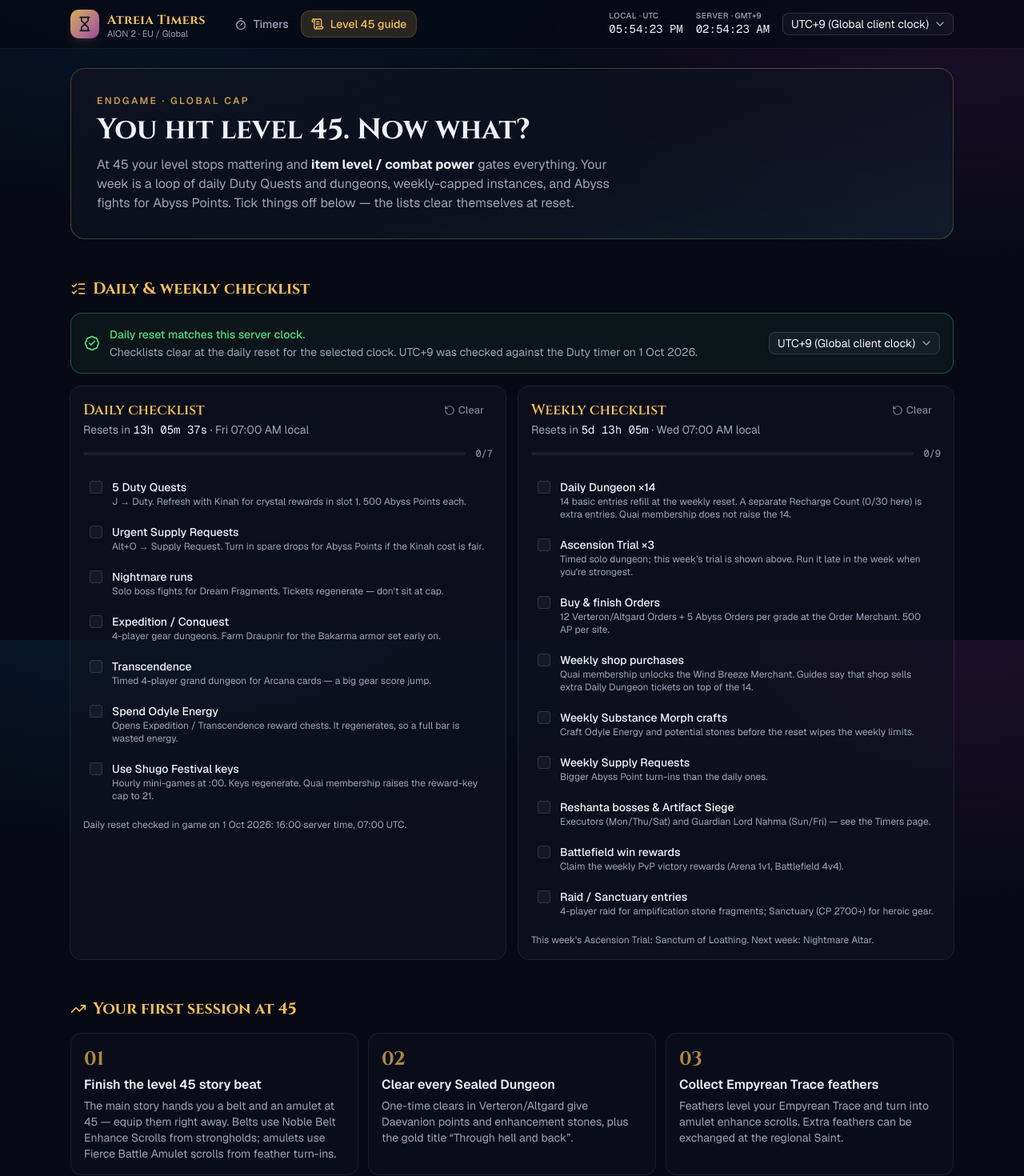
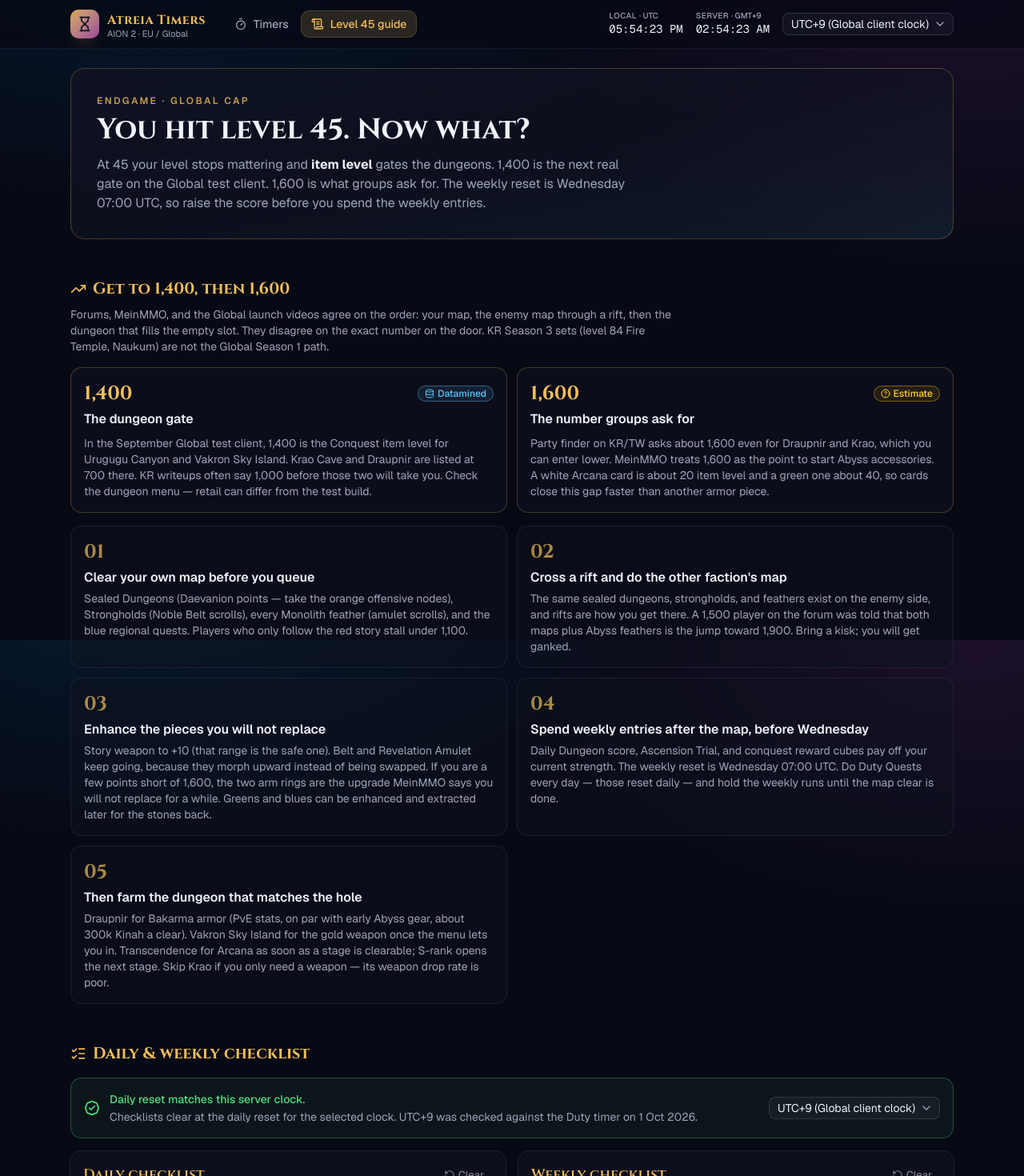
Before and after one commit to hawikk/aion2-timers, a Next.js app: page /guide in a window 1280 px wide. Shown: the top 1470 px of the page at 80% size. Built offline with nearby package versions, Linux system fonts and the light colour scheme.

Commit message:
Add the 1400 and 1600 gear-score section to the level 45 guide.

```diff
--- a/src/app/guide/page.tsx
+++ b/src/app/guide/page.tsx
@@ -11,6 +11,8 @@
   ENHANCE_RULES,
   FIRST_STEPS,
   GEAR_PATH,
+  GS_STEPS,
+  GS_TARGETS,
   GUIDE_SOURCES,
 } from "@/data/guide";
 
@@ -35,11 +37,41 @@
         <p className="text-xs font-semibold uppercase tracking-[0.2em] text-gold/80">Endgame · Global cap</p>
         <h1 className="mt-2 font-display text-3xl font-bold sm:text-4xl">You hit level 45. Now what?</h1>
         <p className="mt-3 max-w-2xl text-sm text-muted-foreground sm:text-base">
-          At 45 your level stops mattering and <strong className="text-foreground">item level / combat power</strong>{" "}
-          gates everything. Your week is a loop of daily Duty Quests and dungeons, weekly-capped instances, and Abyss
-          fights for Abyss Points. Tick things off below — the lists clear themselves at reset.
+          At 45 your level stops mattering and <strong className="text-foreground">item level</strong> gates the
+          dungeons. 1,400 is the next real gate on the Global test client. 1,600 is what groups ask for. The weekly
+          reset is Wednesday 07:00 UTC, so raise the score before you spend the weekly entries.
         </p>
       </header>
+
+      <section className="flex flex-col gap-4">
+        <SectionTitle icon={TrendingUp}>Get to 1,400, then 1,600</SectionTitle>
+        <p className="-mt-2 max-w-3xl text-sm text-muted-foreground">
+          Forums, MeinMMO, and the Global launch videos agree on the order: your map, the enemy map through a rift,
+          then the dungeon that fills the empty slot. They disagree on the exact number on the door. KR Season 3 sets
+          (level 84 Fire Temple, Naukum) are not the Global Season 1 path.
+        </p>
+        <div className="grid gap-3 lg:grid-cols-2">
+          {GS_TARGETS.map((target) => (
+            <div key={target.score} className="rounded-xl border border-gold/25 bg-card/70 p-4">
+              <div className="flex items-center justify-between gap-3">
+                <p className="font-display text-2xl font-bold text-gold">{target.score}</p>
+                <ConfidenceBadge confidence={target.confidence} />
+              </div>
+              <h3 className="mt-1 font-semibold">{target.title}</h3>
+              <p className="mt-2 text-sm text-muted-foreground">{target.body}</p>
+            </div>
+          ))}
+        </div>
+        <ol className="grid gap-3 md:grid-cols-2">
+          {GS_STEPS.map((step, i) => (
+            <li key={step.title} className="rounded-xl border border-border/70 bg-card/60 p-4">
+              <span className="font-display text-2xl font-bold text-gold/70">{String(i + 1).padStart(2, "0")}</span>
+              <h3 className="mt-1 font-semibold">{step.title}</h3>
+              <p className="mt-1 text-sm text-muted-foreground">{step.body}</p>
+            </li>
+          ))}
+        </ol>
+      </section>
 
       <section className="flex flex-col gap-4">
         <SectionTitle icon={ListChecks}>Daily &amp; weekly checklist</SectionTitle>
--- a/src/data/guide.ts
+++ b/src/data/guide.ts
@@ -93,6 +93,52 @@
   },
 ];
 
+export interface GearScoreTarget {
+  score: string;
+  title: string;
+  confidence: Confidence;
+  body: string;
+}
+
+/** What 1,400 and 1,600 mean on the Global launch, and the order that gets there. */
+export const GS_TARGETS: GearScoreTarget[] = [
+  {
+    score: "1,400",
+    title: "The dungeon gate",
+    confidence: "datamined",
+    body: "In the September Global test client, 1,400 is the Conquest item level for Urugugu Canyon and Vakron Sky Island. Krao Cave and Draupnir are listed at 700 there. KR writeups often say 1,000 before those two will take you. Check the dungeon menu — retail can differ from the test build.",
+  },
+  {
+    score: "1,600",
+    title: "The number groups ask for",
+    confidence: "estimate",
+    body: "Party finder on KR/TW asks about 1,600 even for Draupnir and Krao, which you can enter lower. MeinMMO treats 1,600 as the point to start Abyss accessories. A white Arcana card is about 20 item level and a green one about 40, so cards close this gap faster than another armor piece.",
+  },
+];
+
+export const GS_STEPS: { title: string; body: string }[] = [
+  {
+    title: "Clear your own map before you queue",
+    body: "Sealed Dungeons (Daevanion points — take the orange offensive nodes), Strongholds (Noble Belt scrolls), every Monolith feather (amulet scrolls), and the blue regional quests. Players who only follow the red story stall under 1,100.",
+  },
+  {
+    title: "Cross a rift and do the other faction's map",
+    body: "The same sealed dungeons, strongholds, and feathers exist on the enemy side, and rifts are how you get there. A 1,500 player on the forum was told that both maps plus Abyss feathers is the jump toward 1,900. Bring a kisk; you will get ganked.",
+  },
+  {
+    title: "Enhance the pieces you will not replace",
+    body: "Story weapon to +10 (that range is the safe one). Belt and Revelation Amulet keep going, because they morph upward instead of being swapped. If you are a few points short of 1,600, the two arm rings are the upgrade MeinMMO says you will not replace for a while. Greens and blues can be enhanced and extracted later for the stones back.",
+  },
+  {
+    title: "Spend weekly entries after the map, before Wednesday",
+    body: "Daily Dungeon score, Ascension Trial, and conquest reward cubes pay off your current strength. The weekly reset is Wednesday 07:00 UTC. Do Duty Quests every day — those reset daily — and hold the weekly runs until the map clear is done.",
+  },
+  {
+    title: "Then farm the dungeon that matches the hole",
+    body: "Draupnir for Bakarma armor (PvE stats, on par with early Abyss gear, about 300k Kinah a clear). Vakron Sky Island for the gold weapon once the menu lets you in. Transcendence for Arcana as soon as a stage is clearable; S-rank opens the next stage. Skip Krao if you only need a weapon — its weapon drop rate is poor.",
+  },
+];
+
 export const FIRST_STEPS: { title: string; body: string }[] = [
   {
     title: "Finish the level 45 story beat",
@@ -108,7 +154,7 @@
   },
   {
     title: "Weapon to +10 first",
-    body: "Pour early enhancement stones into your weapon, then the rest of your gear to +5–10. Rushing campaign + side quests and +5 gear lands around item level 1100–1300.",
+    body: "Story weapon to +10. That range is widely reported as safe. Past +10, failures eat stones. A rushed story with +5 filler gear lands around 1,100–1,300, short of the 1,400 dungeons.",
   },
   {
     title: "Start the daily loop",
@@ -118,8 +164,8 @@
 
 export const GEAR_PATH: { stage: string; source: string; note: string }[] = [
   { stage: "Story belt & amulet", source: "Main story at 45", note: "Enhance with stronghold / feather scrolls, then substance-morph upward after +10." },
-  { stage: "Bakarma armor", source: "Expedition (Conquest) — Draupnir", note: "On par with early Abyss gear for PvE; no PvP stats." },
-  { stage: "Arcana cards", source: "Transcendence", note: "Large gear score boost; levels skills too." },
+  { stage: "Bakarma armor", source: "Draupnir", note: "First real PvE set. No PvP stats. Test client lists the dungeon at 700; groups often want more." },
+  { stage: "Arcana cards", source: "Transcendence", note: "About 20 item level for a white card, 40 for green. Five green cards are the fast route through 1,600." },
   { stage: "Abyss gear", source: "Abyss Points shop", note: "PvP stats. Points come from Duty Quests, Orders, Supply Requests and Reshanta." },
   { stage: "Heroic gear", source: "Sanctuary (CP 2700+)", note: "2 entries per week on KR/TW." },
 ];
@@ -173,4 +219,7 @@
   "skycoachChecklist",
   "mmomLaunch",
   "wikilySeason",
+  "meinmmoGear",
+  "aion2hubLeveling",
+  "vortexItemLevel",
 ];
```
